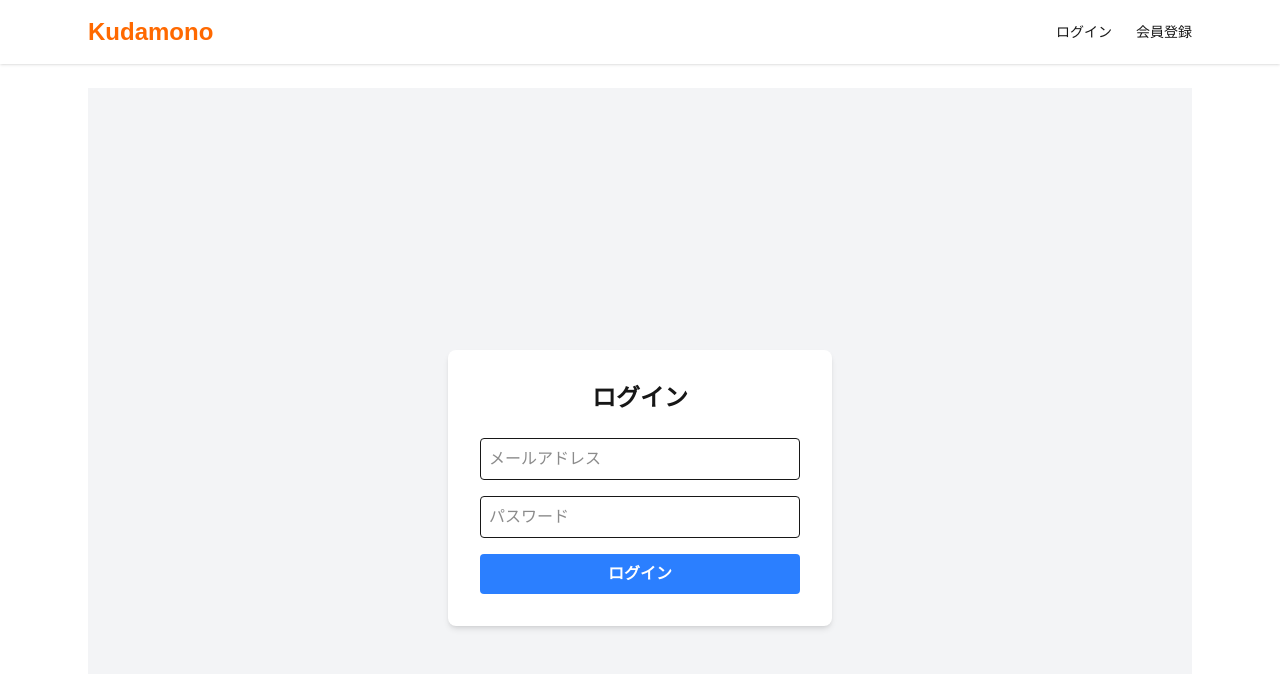
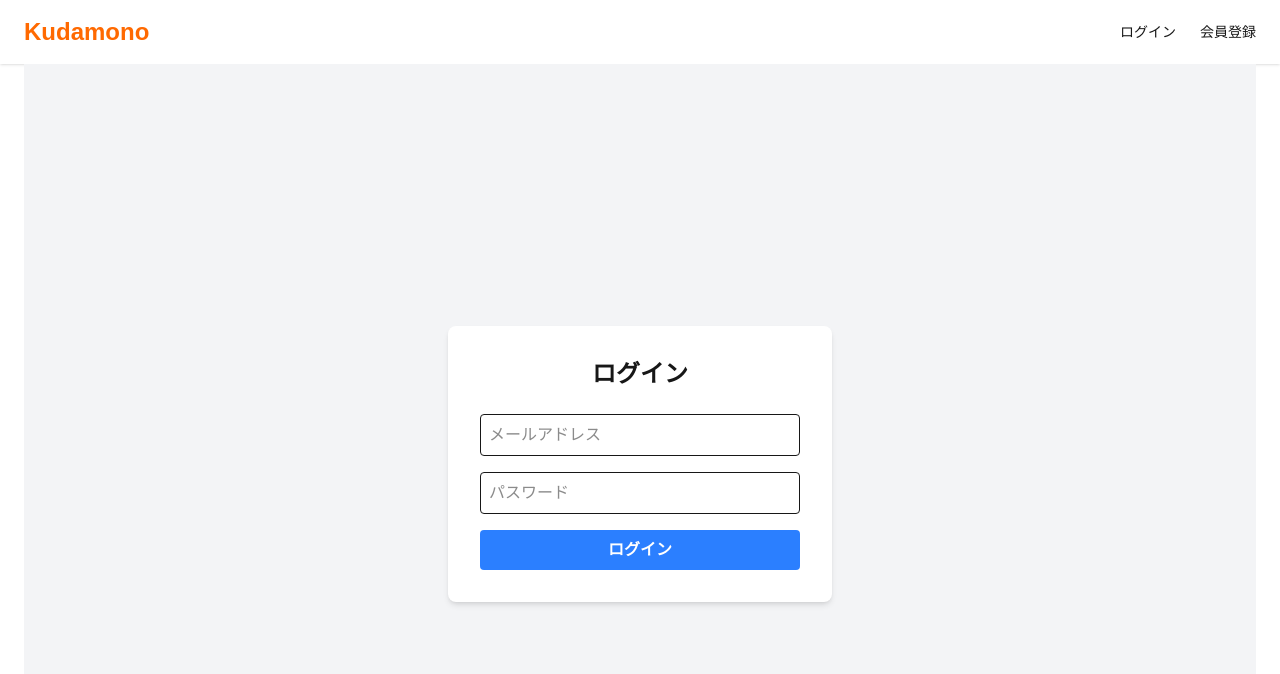
Before and after one commit to shoyama1010/fruit-furima-frontend, a Next.js app: page /login in a window 1280 px wide. Shown: the top 674 px of the page. Built offline with nearby package versions, Linux system fonts and the light colour scheme; no server answers.

Commit message:
Improve responsive layout and content width

```diff
--- a/src/app/layout.tsx
+++ b/src/app/layout.tsx
@@ -8,7 +8,10 @@ export default function RootLayout({ children }: { children: React.ReactNode })
       <body className="bg-gray-50">
 
         <Header />
-        <main className="max-w-6xl mx-auto p-6">{children}</main>
+        {/* <main className="max-w-6xl mx-auto p-6">{children}</main> */}
+        <main className="w-full mx-auto px-4 md:px-6">
+          {children}
+        </main>
       </body>
     </html>
   );
--- a/src/app/products/page.tsx
+++ b/src/app/products/page.tsx
@@ -127,9 +127,11 @@ export default function ProductsPage() {
 
   return (
     <div>
-      <main className="mx-auto mt-8 max-w-6xl">
-        <div className="mx-auto mt-8 flex max-w-6xl">
-          <aside className="w-1/4 pr-6">
+      <main className="mx-auto mt-8 max-w-[1400px]">
+
+        <div className="mx-auto mt-8 flex max-w-[1400px] flex-col gap-6 px-4 md:flex-row">
+
+          <aside className="w-full md:w-[250px] md:flex-shrink-0 md:pr-6">
             <h2 className="mb-4 text-xl font-bold">商品一覧</h2>
 
             <input
@@ -142,9 +144,7 @@ export default function ProductsPage() {
               }}
               className="mb-2 w-full rounded border px-3 py-2"
             />
-
             <label className="mb-2 block">価格で並べ替え:</label>
-
             <select
               value={sort}
               onChange={(e) => {
@@ -159,7 +159,8 @@ export default function ProductsPage() {
             </select>
           </aside>
 
-          <div className="w-3/4">
+          <div className="w-full md:flex-1">
+
             <div className="mb-4 flex justify-end">
               <Link
                 href="/products/create"
@@ -169,7 +170,7 @@ export default function ProductsPage() {
               </Link>
             </div>
 
-            <div className="grid grid-cols-3 gap-6">
+            <div className="grid grid-cols-2 md:grid-cols-3 gap-4 md:gap-6">
               {products.map((product) => (
                 <Link href={`/products/${product.id}`} key={product.id}>
                   <div className="rounded bg-white p-4 shadow">
--- a/src/components/Header.tsx
+++ b/src/components/Header.tsx
@@ -79,7 +79,7 @@ export default function Header() {
 
     return (
         <header className="bg-white shadow">
-            <div className="max-w-6xl mx-auto flex justify-between items-center px-6 py-4">
+            <div className="max-w-[1400px] mx-auto flex justify-between items-center px-6 py-4">
                 <Link
                     href="/products"
                     className="text-2xl font-bold text-orange-500"
```
